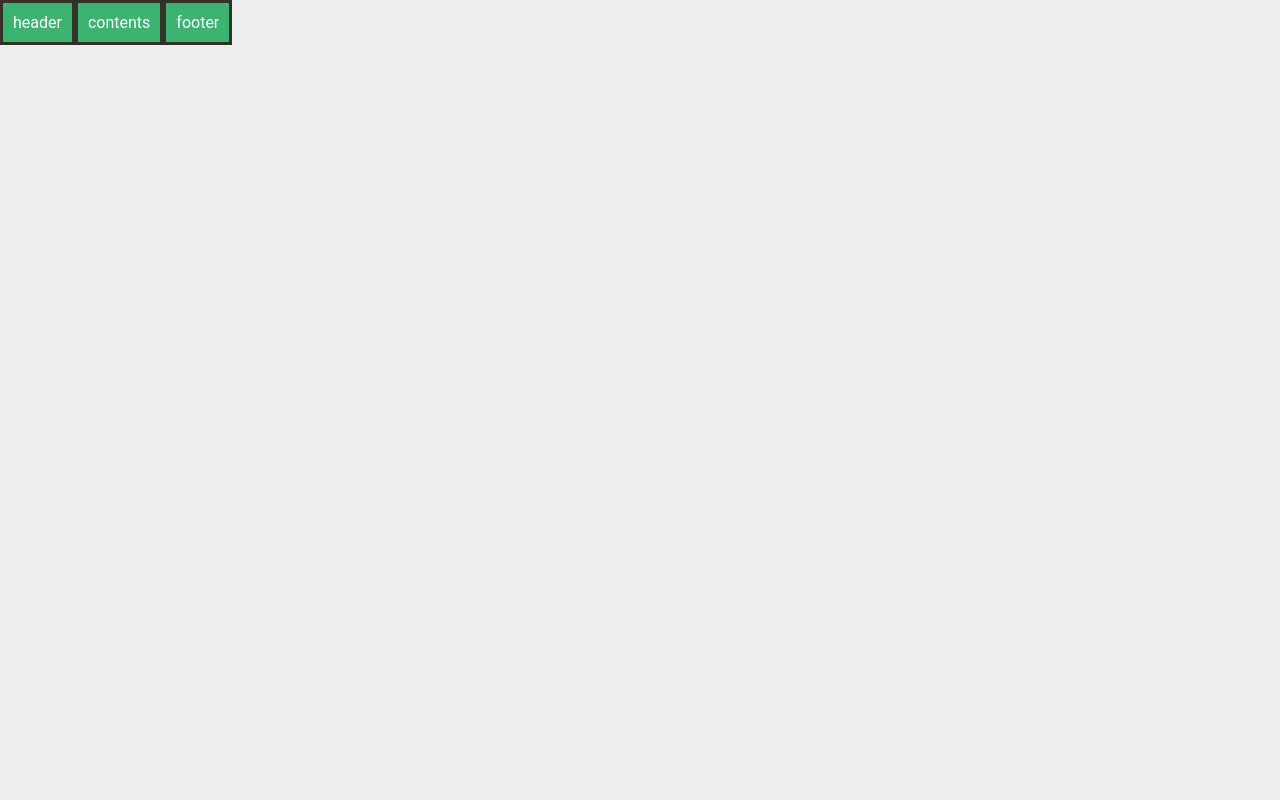
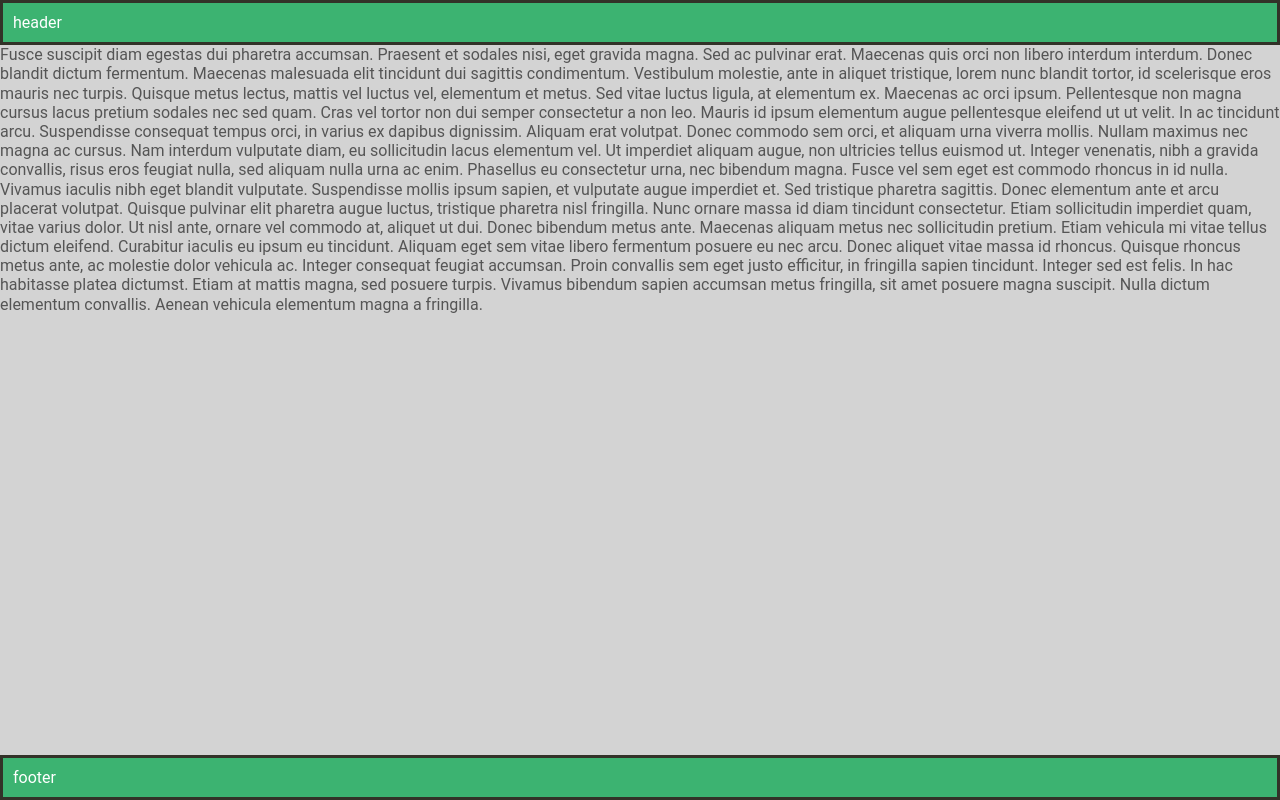
Before and after one commit to W-hyacinth/flex-grid, a Vue app: page /flex/basic in a window 1280 px wide. Built offline with nearby package versions, Linux system fonts and the light colour scheme.

Commit message:
기본 flex 레이아웃 IE 10+, safari, firefox, chrome 대응 후 업로드

```diff
--- a/src/components/FlexLayoutBasic.vue
+++ b/src/components/FlexLayoutBasic.vue
@@ -1,17 +1,20 @@
 <template>
-  <div class="flex-containter">
-    <div class="flex-item">
+  <div class="flex-container">
+    <header class="flex-item" id="header">
       header
-    </div>
-    <div class="flex-item">
-      contents
-    </div>
-    <div class="flex-item">
+    </header>
+    <section id="contents">
+      Fusce suscipit diam egestas dui pharetra accumsan. Praesent et sodales nisi, eget gravida magna. Sed ac pulvinar erat. Maecenas quis orci non libero interdum interdum. Donec blandit dictum fermentum. Maecenas malesuada elit tincidunt dui sagittis condimentum. Vestibulum molestie, ante in aliquet tristique, lorem nunc blandit tortor, id scelerisque eros mauris nec turpis. Quisque metus lectus, mattis vel luctus vel, elementum et metus. Sed vitae luctus ligula, at elementum ex. Maecenas ac orci ipsum. Pellentesque non magna cursus lacus pretium sodales nec sed quam. Cras vel tortor non dui semper consectetur a non leo. Mauris id ipsum elementum augue pellentesque eleifend ut ut velit. In ac tincidunt arcu. Suspendisse consequat tempus orci, in varius ex dapibus dignissim.
+
+      Aliquam erat volutpat. Donec commodo sem orci, et aliquam urna viverra mollis. Nullam maximus nec magna ac cursus. Nam interdum vulputate diam, eu sollicitudin lacus elementum vel. Ut imperdiet aliquam augue, non ultricies tellus euismod ut. Integer venenatis, nibh a gravida convallis, risus eros feugiat nulla, sed aliquam nulla urna ac enim. Phasellus eu consectetur urna, nec bibendum magna. Fusce vel sem eget est commodo rhoncus in id nulla. Vivamus iaculis nibh eget blandit vulputate. Suspendisse mollis ipsum sapien, et vulputate augue imperdiet et. Sed tristique pharetra sagittis. Donec elementum ante et arcu placerat volutpat. Quisque pulvinar elit pharetra augue luctus, tristique pharetra nisl fringilla. Nunc ornare massa id diam tincidunt consectetur. Etiam sollicitudin imperdiet quam, vitae varius dolor. Ut nisl ante, ornare vel commodo at, aliquet ut dui.
+
+      Donec bibendum metus ante. Maecenas aliquam metus nec sollicitudin pretium. Etiam vehicula mi vitae tellus dictum eleifend. Curabitur iaculis eu ipsum eu tincidunt. Aliquam eget sem vitae libero fermentum posuere eu nec arcu. Donec aliquet vitae massa id rhoncus. Quisque rhoncus metus ante, ac molestie dolor vehicula ac. Integer consequat feugiat accumsan. Proin convallis sem eget justo efficitur, in fringilla sapien tincidunt. Integer sed est felis. In hac habitasse platea dictumst. Etiam at mattis magna, sed posuere turpis. Vivamus bibendum sapien accumsan metus fringilla, sit amet posuere magna suscipit. Nulla dictum elementum convallis. Aenean vehicula elementum magna a fringilla.
+    </section>
+    <footer class="flex-item" id="footer">
       footer
-    </div>
+    </footer>
   </div>
 </template>
-
 <script>
 export default {
   name: 'FlexLayoutBasic',
@@ -22,10 +25,28 @@ export default {
 }
 </script>
 <style lang="scss" scoped>
-.flex-containter {
+.flex-container {
   display: flex;
-  .flex-item {
-
+  min-height: 100vh;
+  flex-direction: column;
+  #header {
+    flex-shrink: 0;
+  }
+  #footer {
+    flex-shrink: 0;
+    /* 모바일 notch 대응 */
+    padding-bottom: calc(constant(safe-area-inset-bottom) + 10px);
+    padding-bottom: calc(env(safe-area-inset-bottom) + 10px);
+  }
+  #contents {
+    flex: 1 0 auto;
+  }
+}
+/* IE 10, IE 11 대응 (해당 브라우저에서는 flex 항목에 min-height 값이 적용되지 않음) */
+@media screen and (-ms-high-contrast: active), (-ms-high-contrast: none) {
+  .flex-container {
+    min-height: auto;
+    height: 100vh;
   }
 }
 </style>
```
